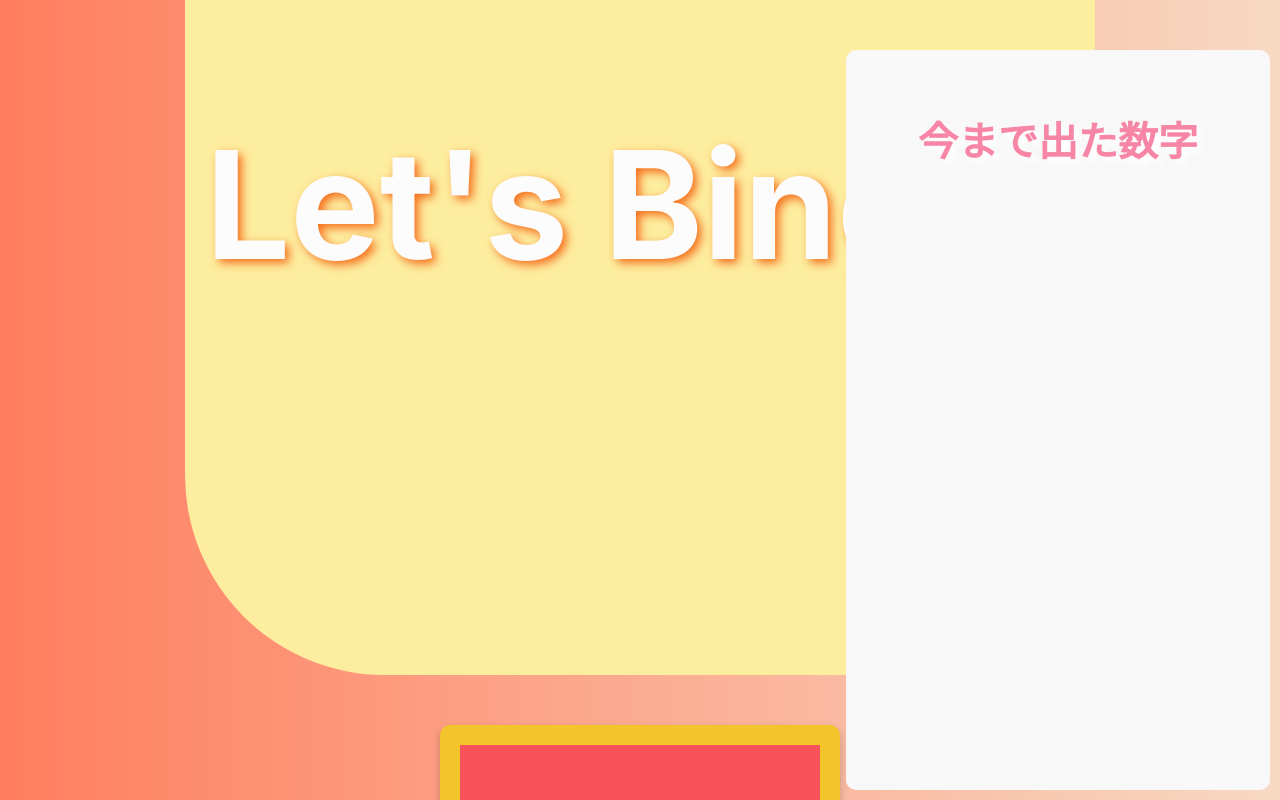
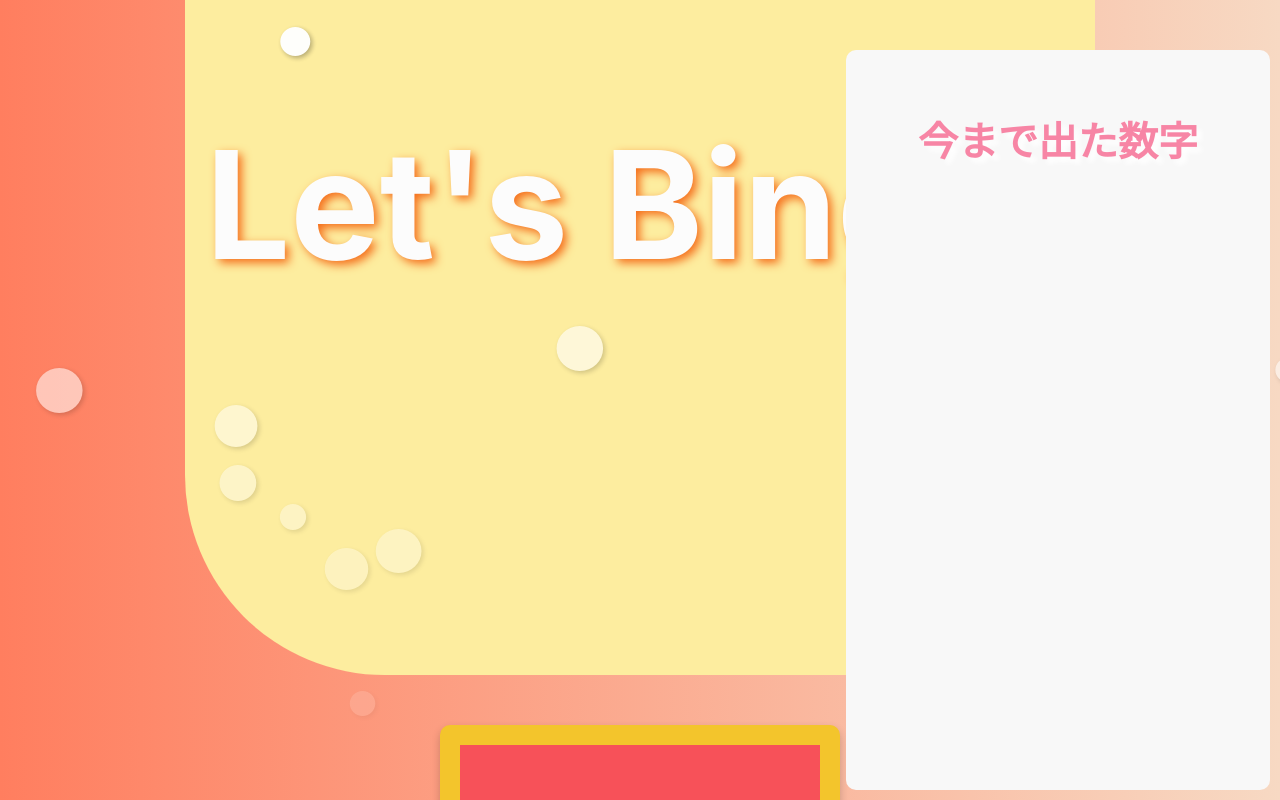
Before and after one commit to nishi-oka/Bingo-75, a React (Create React App) app: page / in a window 1280 px wide. Shown: the top 800 px of the page. Built offline with nearby package versions, Linux system fonts and the light colour scheme; a web font is replaced by a local one.

Commit message:
add snow flakes

```diff
--- a/src/App.js
+++ b/src/App.js
@@ -4,6 +4,7 @@ import PreNumber from "./PreNumber";
 import StartButton from "./StartButton";
 import CurrentNumber from "./CurrentNumber";
 import ResetButton from "./ResetButton";
+import Decoration from "./Decoration";
 
 function App() {
   const [randomNumber, setRandomNumber] = useState(null); // 現在の数字
@@ -53,6 +54,7 @@ function App() {
   return (
     <div className="App">
       <div className="content">
+        <Decoration />
         <CurrentNumber number={randomNumber} fadeOut={fadeOut} />
         <StartButton onClick={generateRandomNumber} isDisabled={isDisabled} />
         <ResetButton onClick={resetState} isDisabled={isGenerating} /> {/* Resetボタンを無効化 */}
--- /dev/null
+++ b/src/Decoration.css
@@ -0,0 +1,32 @@
+/* 雪が降るエフェクト */
+.snowflakes {
+  position: fixed;
+  top: 0;
+  left: 0;
+  width: 100%;
+  height: 100%;
+  pointer-events: none;
+}
+
+.snowflake {
+  position: absolute;
+  top: -10px;
+  color: white;
+  opacity: 0.8;
+  animation: snowfall 10s linear infinite;
+  display: flex;
+  justify-content: center;
+  align-items: center;
+}
+
+/* 雪flakeをランダムに降らせるアニメーション */
+@keyframes snowfall {
+  0% {
+    top: -10px;
+    opacity: 1;
+  }
+  100% {
+    top: 100vh; /* ビューポートの下まで降りる */
+    opacity: 0;
+  }
+}
--- /dev/null
+++ b/src/Decoration.jsx
@@ -0,0 +1,30 @@
+import React from 'react';
+import './Decoration.css';
+
+const Decoration = () => {
+  const generateRandomSize = () => Math.floor(Math.random() * (50 - 10 + 1)) + 30;
+
+  return (
+    <div className="decoration">
+      <div className="snowman">
+      </div>
+      <div className="snowflakes">
+        {[...Array(10)].map((_, index) => (  // 10個の雪flakeを生成
+          <div
+            key={index}
+            className="snowflake"
+            style={{
+              left: `${Math.random() * 100 < 70 ? Math.random() * 30 : Math.random() * 70 + 30}%`,  // 左70%に多く降らせる
+              animationDuration: `${Math.random() * 10 + 5}s`,  // ランダムなアニメーションの速度
+              fontSize: `${generateRandomSize()}px`,  // ランダムなサイズを適用
+            }}
+          >
+            ●
+          </div>
+        ))}
+      </div>
+    </div>
+  );
+};
+
+export default Decoration;
```
